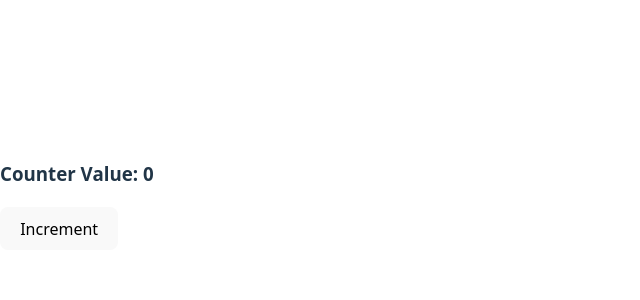
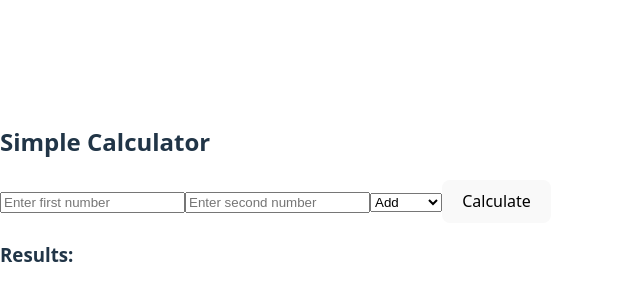
Before and after one commit to Sarithatammineni/ReactAssignments, a React (Vite) app: page / in a window 1280 px wide. Shown: the part 204-504 px from the top of the page, without its empty margins (0-640 px from the left). Built offline with nearby package versions, Linux system fonts and the light colour scheme.

Commit message:
third react component

```diff
--- a/src/App.jsx
+++ b/src/App.jsx
@@ -1,10 +1,9 @@
-import Counter from "./Counter";
+import Calculator from "./Calculator.jsx";
 function App() {
   return (
     <div>
-      <Counter />
+      <Calculator />
     </div>
   );
-
 }
 export default App;
--- /dev/null
+++ b/src/Calculator.jsx
@@ -0,0 +1,63 @@
+import { useState } from "react";
+
+function Calculator() {
+  const [num1, setNum1] = useState("");
+  const [num2, setNum2] = useState("");
+  const [operation, setOperation] = useState("add");
+  const [results, setResults] = useState([]); // ✅ array
+
+  const handleCalculate = () => {
+    if (num1 === "" || num2 === "") return;
+
+    const a = Number(num1);
+    const b = Number(num2);
+    let calcResult;
+
+    if (operation === "add") calcResult = a + b;
+    else if (operation === "subtract") calcResult = a - b;
+    else if (operation === "multiply") calcResult = a * b;
+
+    // ✅ append result
+    setResults([...results, calcResult]);
+  };
+
+  return (
+    <div>
+      <h2>Simple Calculator</h2>
+
+      <input
+        type="number"
+        value={num1}
+        onChange={(e) => setNum1(e.target.value)}
+        placeholder="Enter first number"
+      />
+
+      <input
+        type="number"
+        value={num2}
+        onChange={(e) => setNum2(e.target.value)}
+        placeholder="Enter second number"
+      />
+
+      <select
+        value={operation}
+        onChange={(e) => setOperation(e.target.value)}
+      >
+        <option value="add">Add</option>
+        <option value="subtract">Subtract</option>
+        <option value="multiply">Multiply</option>
+      </select>
+
+      <button onClick={handleCalculate}>Calculate</button>
+
+      <h3>Results:</h3>
+      <ul>
+        {results.map((res, index) => (
+          <li key={index}>{res}</li>
+        ))}
+      </ul>
+    </div>
+  );
+}
+
+export default Calculator;
```
